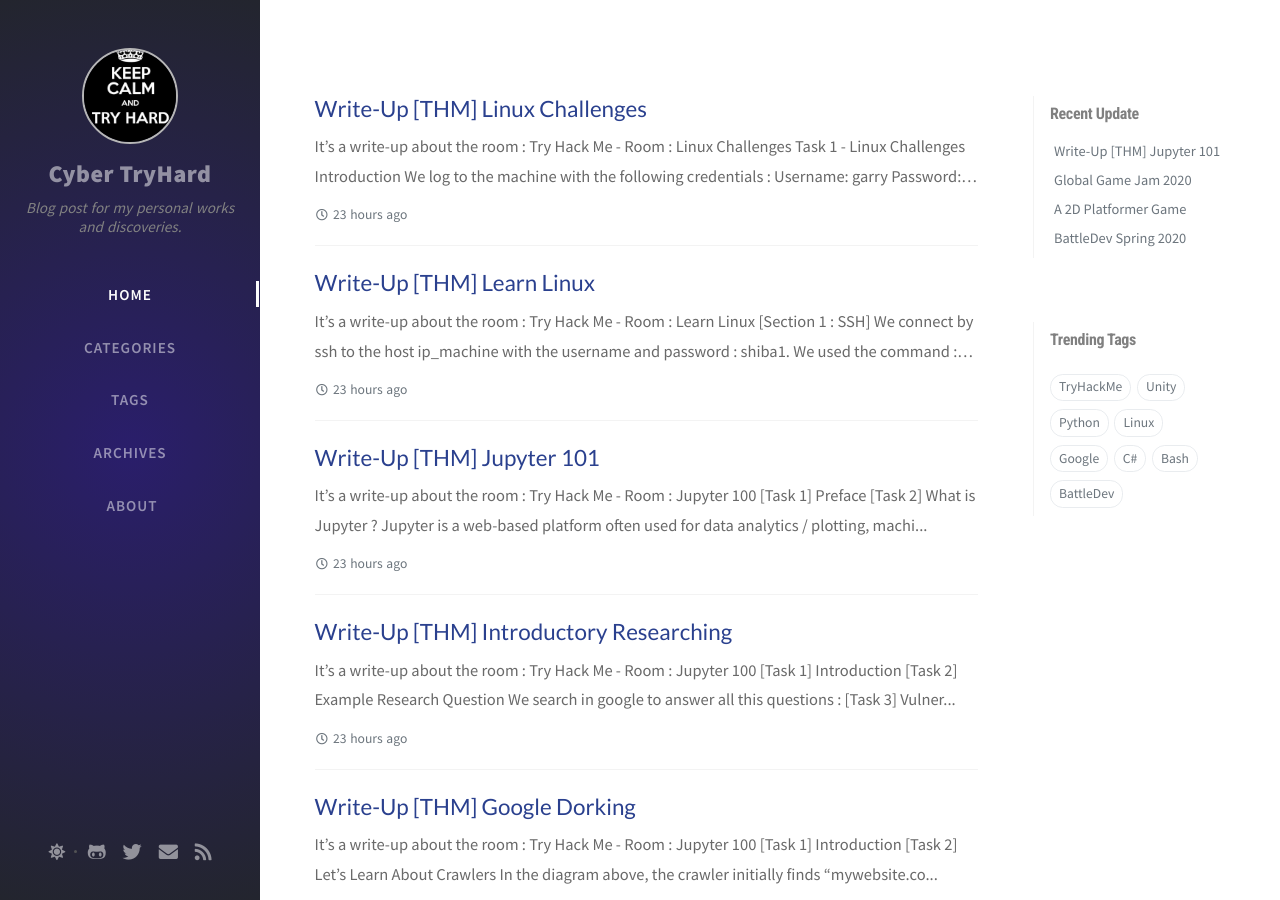
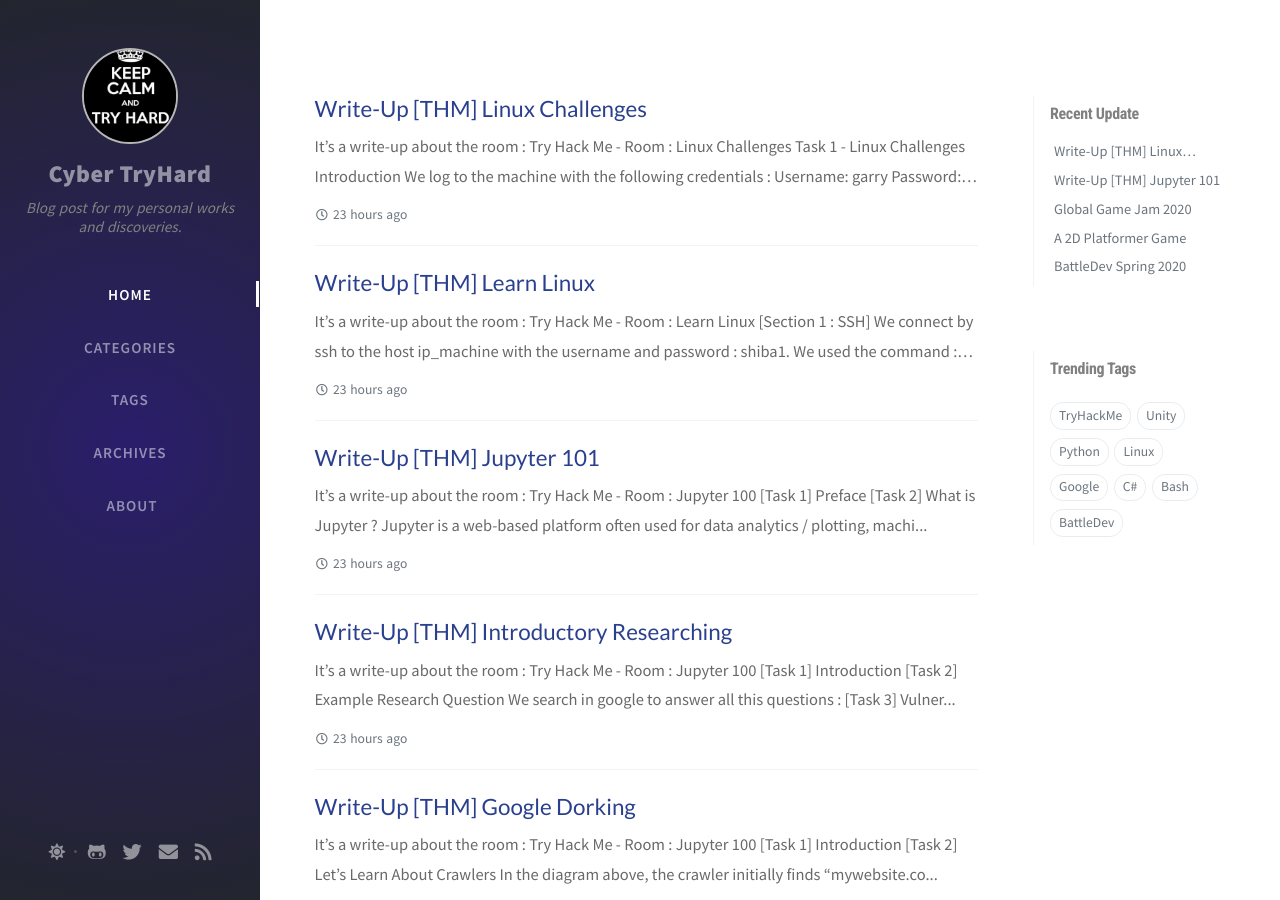
Before and after one commit to Juliette1012/Juliette1012.github.io, a Jekyll site: the page built from index.html, in a window 1280 px wide and 900 px high. Built offline with Jekyll 4.4.1, drawn with Linux system fonts in a browser that asks for light colours; nearby versions of some CDN libraries; the list of posts is cut into pages by our own code; comment, search, counter and statistics services are not loaded.

```diff
--- a/_data/updates.yml
+++ b/_data/updates.yml
@@ -5,6 +5,9 @@
   filename: 'Battle-Dev-Spring-2020'
   lastmod: '2020-08-28 10:13:49 +0200'
 -
+  filename: 'THM-Linux-Challenges'
+  lastmod: '2020-08-28 23:50:47 +0200'
+-
   filename: 'THM-Jupyter-101'
   lastmod: '2020-08-28 20:45:27 +0200'
 -
```
